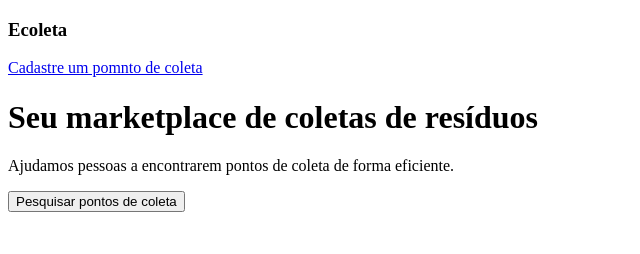
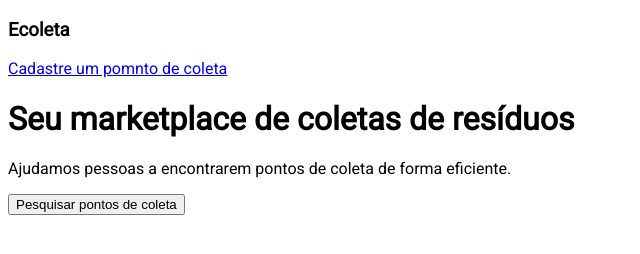
Before and after one commit to MauricioFe/NextLevel_Ecoleta, a plain HTML site: page index.html in a window 1280 px wide. Shown: the whole page, without its empty margins (0-640 px from the left). Drawn offline with Linux system fonts and the light colour scheme.

Commit message:
Adição do arquivo css

```diff
--- a/index.html
+++ b/index.html
@@ -5,15 +5,20 @@
     <meta charset="UTF-8">
     <meta name="viewport" content="width=device-width, initial-scale=1.0">
     <title>Ecoleta</title>
+    <link href="https://fonts.googleapis.com/css2?family=Roboto:ital,wght@0,300;0,400;1,300&display=swap"
+        rel="stylesheet">
+    <link rel="stylesheet" href="styles/main.css">
 </head>
 
 <body>
-    <h3>Ecoleta</h3>
-    <a href="#">Cadastre um pomnto de coleta</a>
-    <h1>Seu marketplace de coletas de resíduos</h1>
-    <p>Ajudamos pessoas a encontrarem pontos de coleta de forma eficiente.</p>
+    <div>
+        <h3>Ecoleta</h3>
+        <a href="#">Cadastre um pomnto de coleta</a>
+        <h1>Seu marketplace de coletas de resíduos</h1>
+        <p>Ajudamos pessoas a encontrarem pontos de coleta de forma eficiente.</p>
 
-    <button>Pesquisar pontos de coleta</button>
+        <button>Pesquisar pontos de coleta</button>
+    </div>
 </body>
 
 </html>
--- /dev/null
+++ b/styles/main.css
@@ -0,0 +1,3 @@
+html{
+    font-family:'Roboto', sans-serif
+}
```
